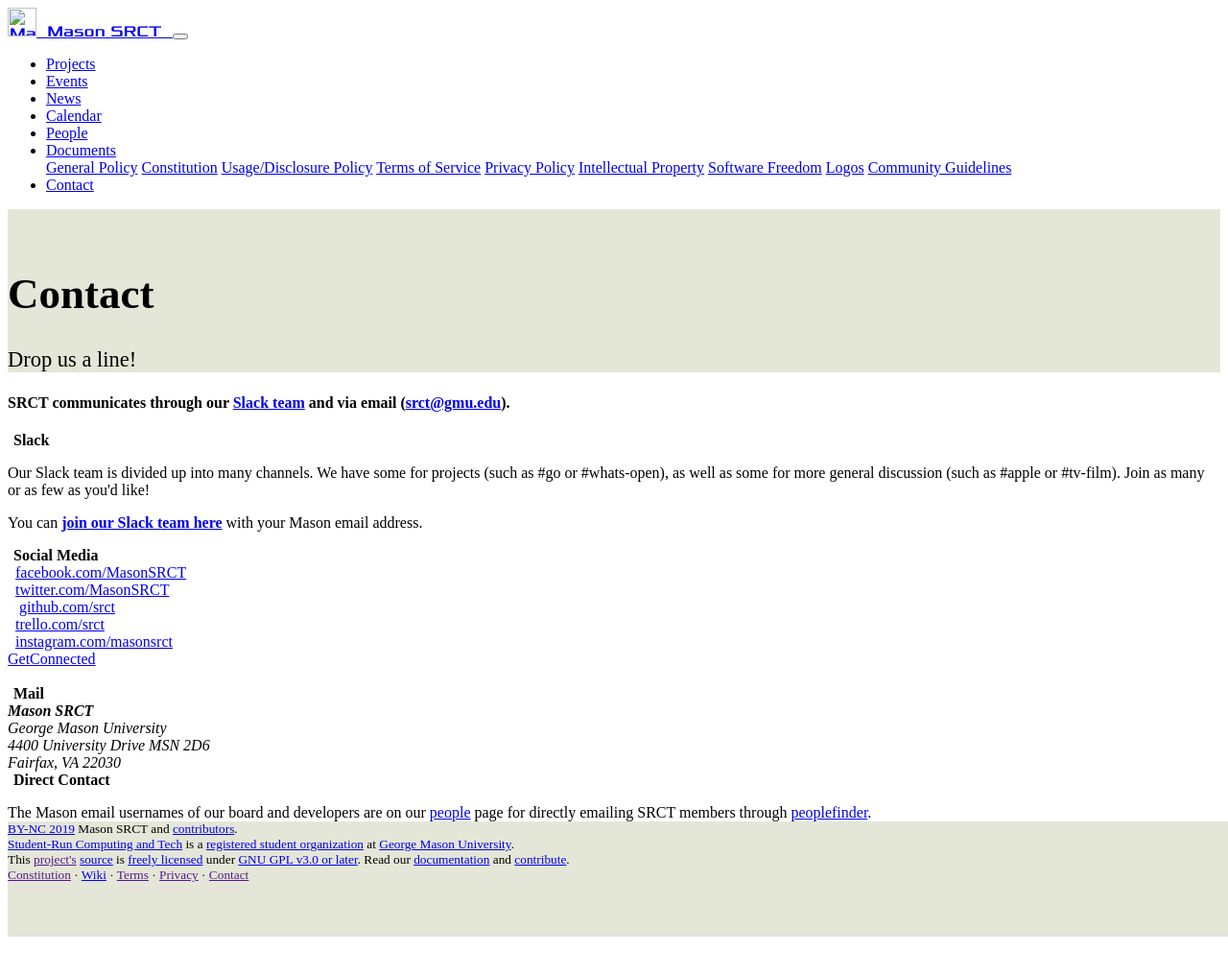
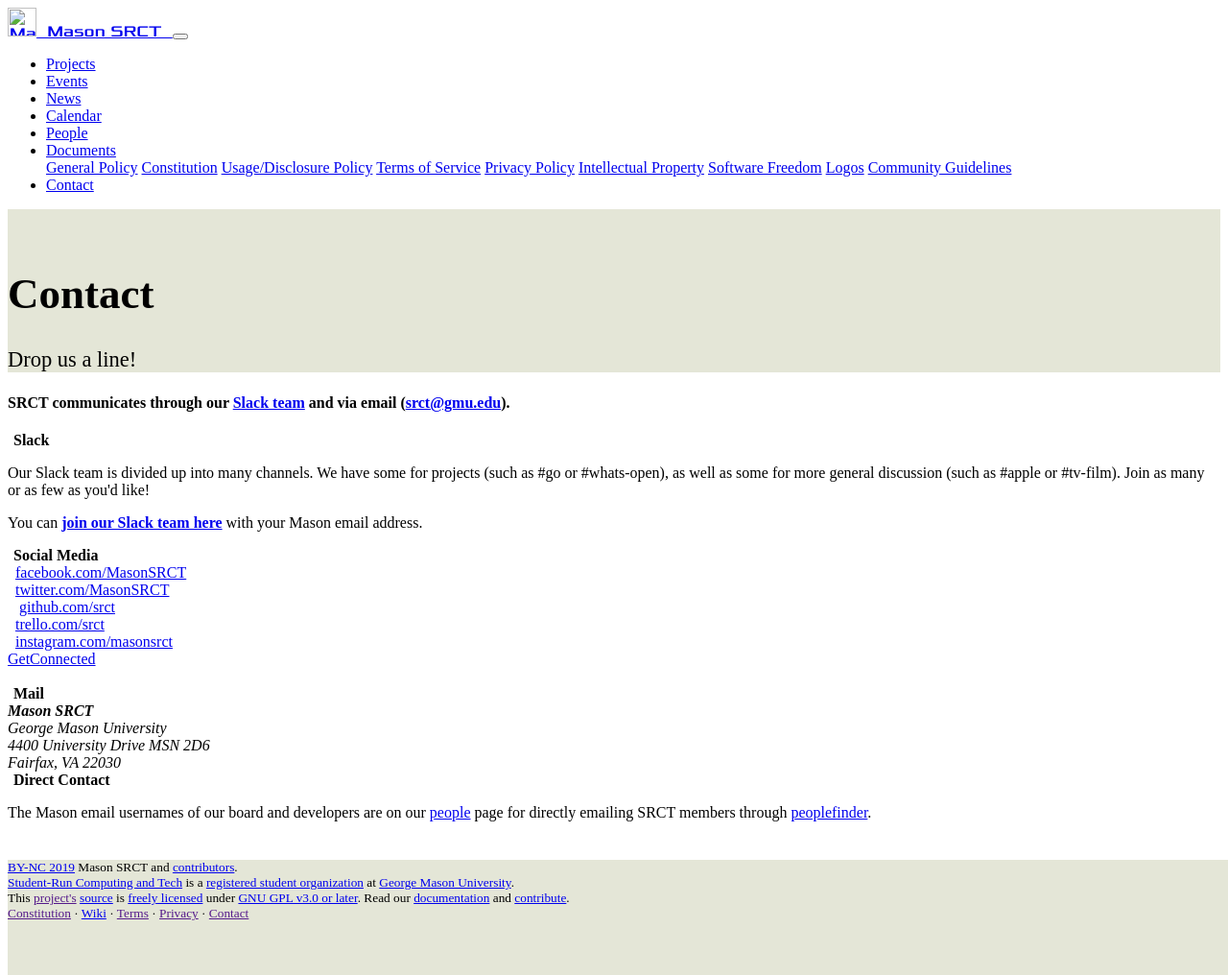
Before and after one commit to srct/srctweb, a Jekyll site: the page built from srctweb/_pages/contact.html, in a window 1280 px wide. Shown: the whole page at 96% size. Built offline with Jekyll 4.4.1, drawn with Linux system fonts in a browser that asks for light colours; a style sheet for code colours, icons or effects is not loaded; before the commit the page ends 976 px from its top, so only the background shows below that.

Commit message:
Issue #6

```diff
--- a/srctweb/_pages/contact.html
+++ b/srctweb/_pages/contact.html
@@ -51,4 +51,4 @@ Fairfax, VA 22030<br>
 
 <legend><i class="fas fa-question-circle fa-fw"></i>&nbsp;<strong>Direct Contact</strong></legend>
 
-<p>The Mason email usernames of our board and developers are on our <a href="/people/">people</a> page for directly emailing SRCT members through <a href="peoplefinder.gmu.edu">peoplefinder</a>.</p>
+<p class="bottom-page-spacing">The Mason email usernames of our board and developers are on our <a href="/people/">people</a> page for directly emailing SRCT members through <a href="peoplefinder.gmu.edu">peoplefinder</a>.</p>
--- a/srctweb/assets/css/style.css
+++ b/srctweb/assets/css/style.css
@@ -171,3 +171,7 @@ a[name] {
 .store-badge {
   padding: 2px;
 }
+
+.bottom-page-spacing {
+  padding-bottom: 40px;
+}
```
